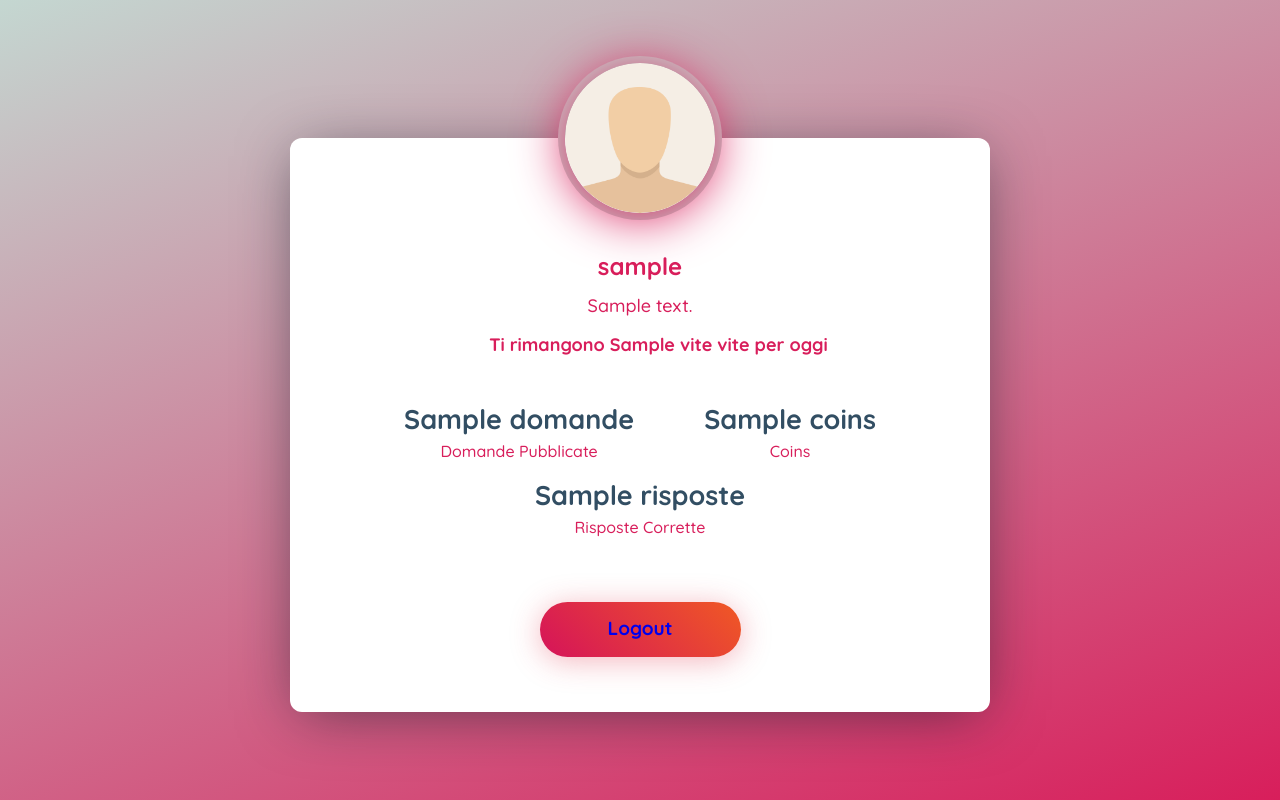
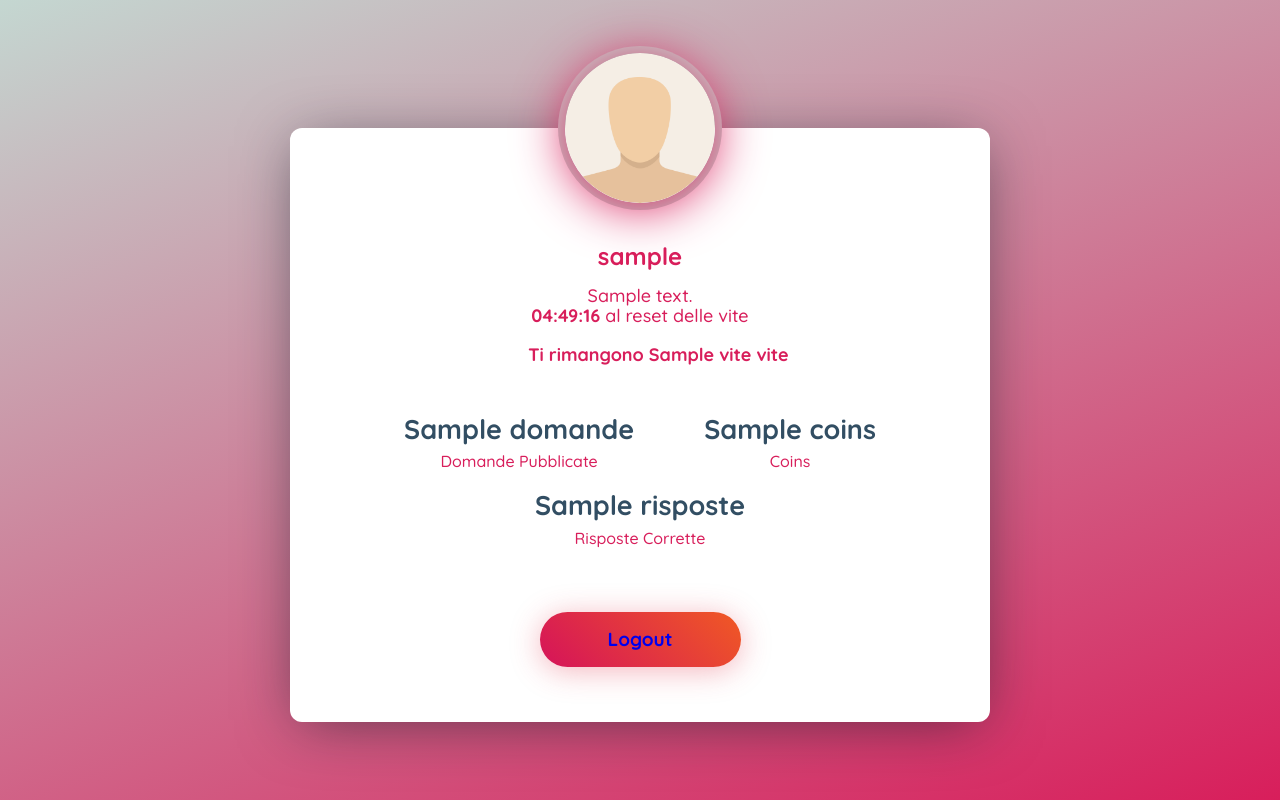
Before and after one commit to IsD4n73/Cosa-Mangio-Oggi, a Flask app: template templates/profilo.html in a window 1280 px wide. Run offline with Flask 2, Linux system fonts and the light colour scheme; the template is opened without the code that fills it: most values are stand-ins (such as "Sample title", 1, 10 or a date in 2020); some libraries are stand-ins or nearby versions.

Commit message:
aggiunto timer

```diff
--- a/templates/profilo.html
+++ b/templates/profilo.html
@@ -19,16 +19,14 @@
     <div class="profile-card__cnt js-profile-cnt">
       <div class="profile-card__name">{{username}}</div>
 
-      <div class="profile-card__txt">{{desc}}</div>
+      <div class="profile-card__txt">{{desc}} <br> <b><span id="time"></span></b>  al reset delle vite</div>
 
       <div class="profile-card-loc">
         <span class="profile-card-loc__icon">
           <svg class="icon"><use xlink:href="#icon-location"></use></svg>
         </span>
 
-        <span class="profile-card-loc__txt">
-          Ti rimangono {{vite}} vite per oggi
-        </span>
+        <span class="profile-card-loc__txt">Ti rimangono {{vite}} vite</span>
       </div>
 
       <div class="profile-card-inf">
@@ -57,5 +55,34 @@
 
 </div>
 
+<script>
+(function() {
+  var start = new Date;
+  start.setHours(24, 0, 0);
+
+  function pad(num) {
+    return ("0" + parseInt(num)).substr(-2);
+  }
+
+  function tick() {
+    var now = new Date;
+    if (now > start) {
+      start.setDate(start.getDate() + 1);
+    }
+    var remain = ((start - now) / 1000);
+    var hh = pad((remain / 60 / 60) % 60);
+    var mm = pad((remain / 60) % 60);
+    var ss = pad(remain % 60);
+    document.getElementById('time').innerHTML =
+      hh + ":" + mm + ":" + ss;
+    setTimeout(tick, 1000);
+  }
+
+  document.addEventListener('DOMContentLoaded', tick);
+})();
+
+</script>
+
+
 </body>
 </html>
```
